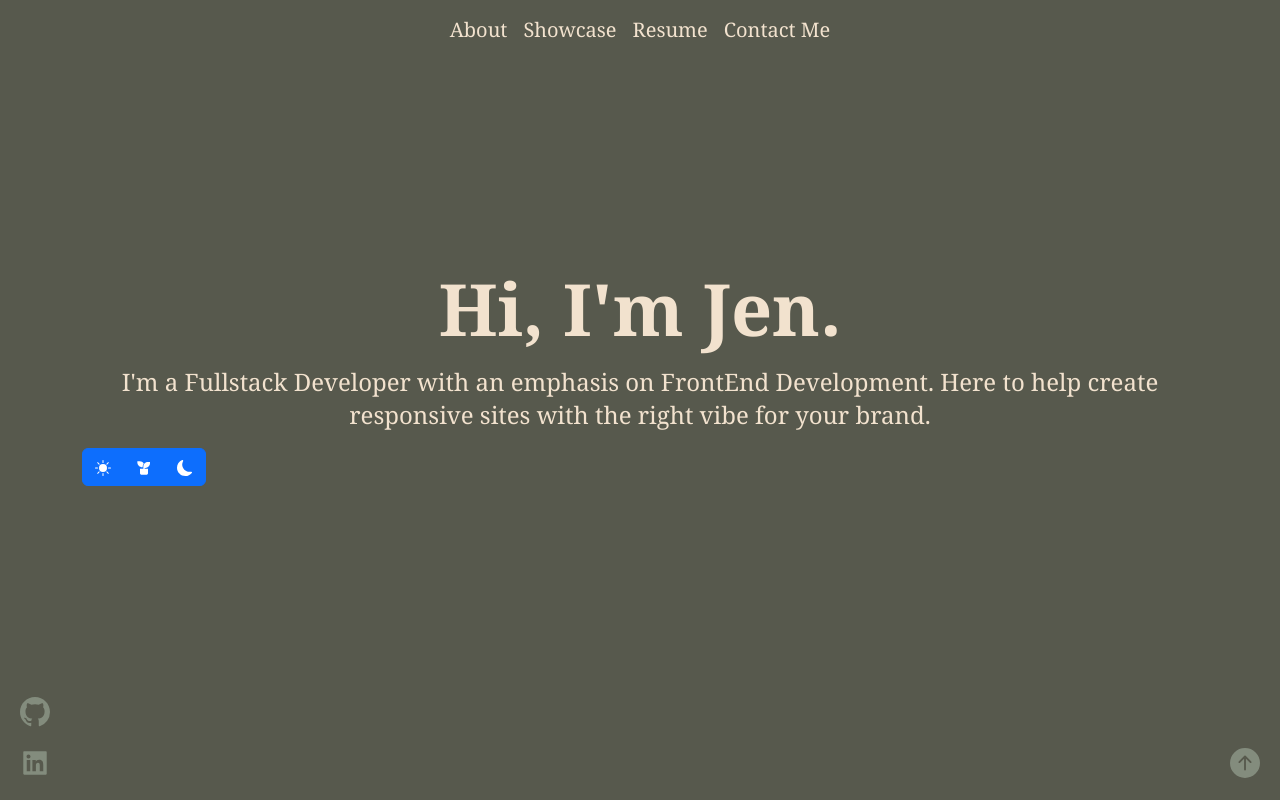
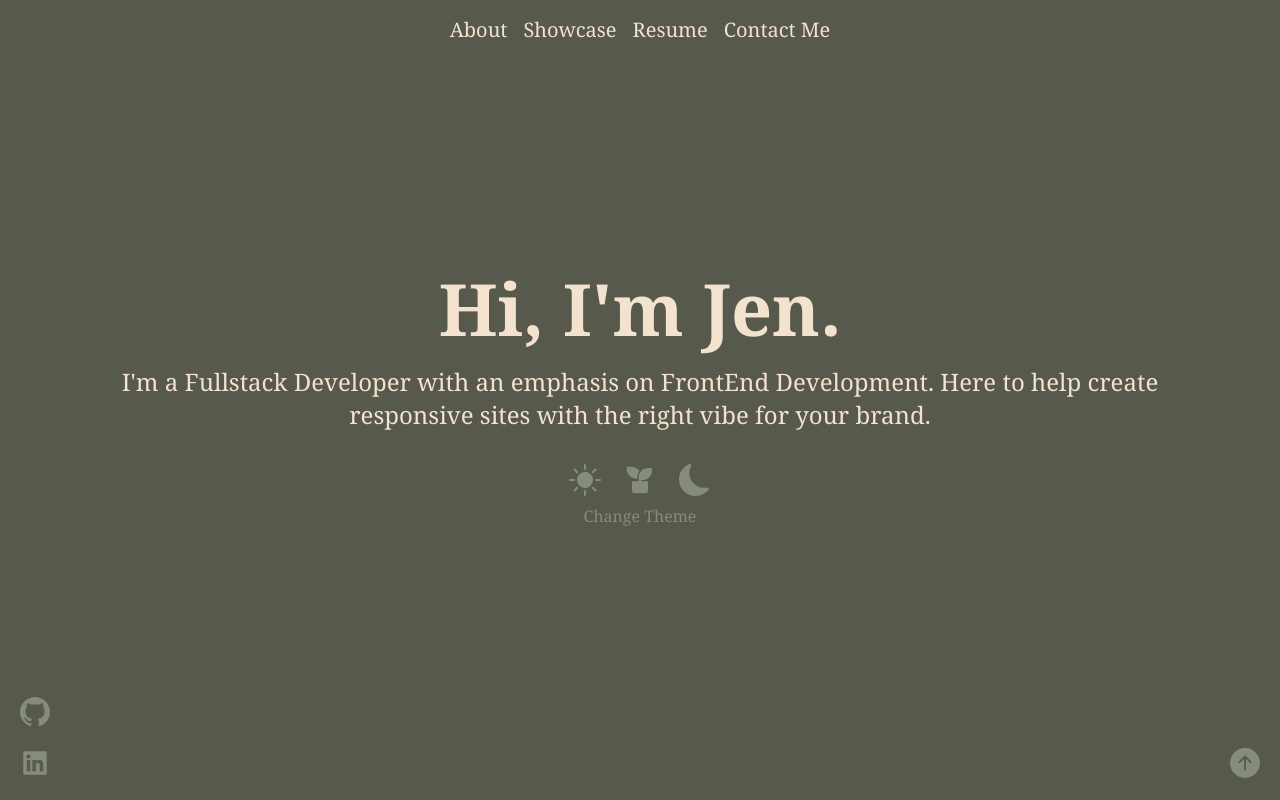
Before and after one commit to jenfrutos/jenfrutos, a React (Create React App) app: page / in a window 1280 px wide. Shown: the top 800 px of the page. Built offline with nearby package versions, Linux system fonts and the light colour scheme.

Commit message:
theme btns

```diff
--- a/src/components/header.js
+++ b/src/components/header.js
@@ -64,7 +64,7 @@ const Header = () => {
                 </Container>
             </Navbar>
             <Container className="header" id="header">
-                <Row className="justify-content-center">
+                <Row className="text-center">
                     <Col xs>
                         <h1 className="fs-sm-3">
                             <span className="letter-effect">H</span>
@@ -79,23 +79,27 @@ const Header = () => {
                             <span className="letter-effect">.</span>
                         </h1>
                         <p className="introText">I'm a Fullstack Developer with an emphasis on FrontEnd Development. Here to help create responsive sites with the right vibe for your brand. </p>
-                        <ButtonGroup aria-label="change theme">
+                        <ButtonGroup aria-label="change theme" >
                             <Button
+                                className="theme-btn"
                                 value="light"
                                 onClick={handleThemeSwitch}>
                                     <BsSunFill/>
                             </Button>
                             <Button
+                                className="theme-btn"
                                 value="neutral"
                                 onClick={handleThemeSwitch}>
                                     <RiPlantFill/>
                             </Button>
                             <Button
+                                className="theme-btn"
                                 value="dark"
                                 onClick={handleThemeSwitch}>
                                     <BsMoonFill/>
                             </Button>
                         </ButtonGroup>
+                        <h6>Change Theme</h6>
                     </Col>
                 </Row>
             </Container>
--- a/src/vibes.css
+++ b/src/vibes.css
@@ -72,7 +72,7 @@ a:hover {
 .modal-body, .modal-header{
     background-color: var(--accent-color);
 }
-/*HEADER contains banner*/
+/*HEADER contains banner and Theme changer btns*/
 
 .header {
     margin-top: 25vh;
@@ -88,6 +88,9 @@ h2{
     font-size: 2em;
     text-align: center;
     margin-bottom: 20px;
+}
+h6{
+    color: var(--accent-color);
 }
 
 @media (max-width: 500px) {
@@ -140,6 +143,17 @@ span {
 .introText {
     text-align: center;
     min-width: 50%;
+}
+.theme-btn{
+    font-size: 2rem;
+    background: none;
+    border: none;
+    color: var(--accent-color);
+}
+.theme-btn:hover{
+    color: var(--hover-text);
+    background: none;
+    border: none;
 }
 
 /* OVERLAY */
```
